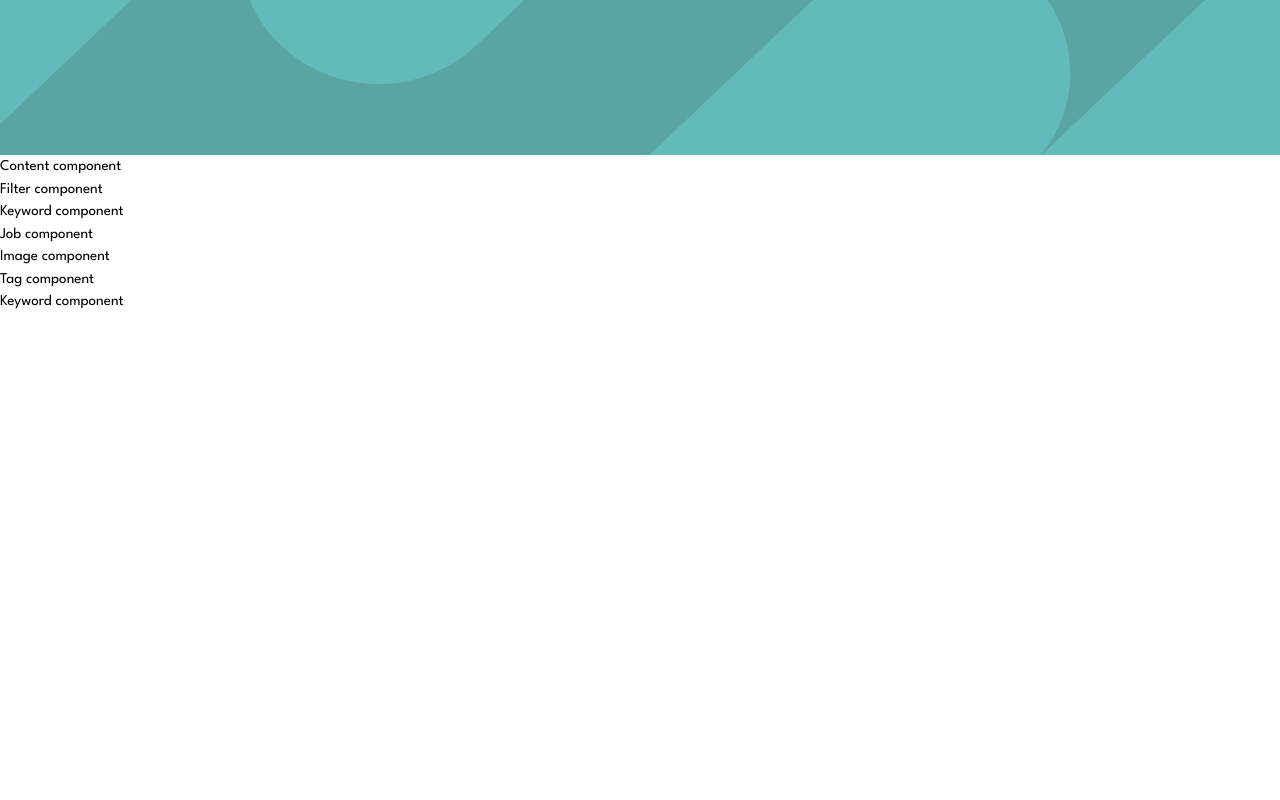
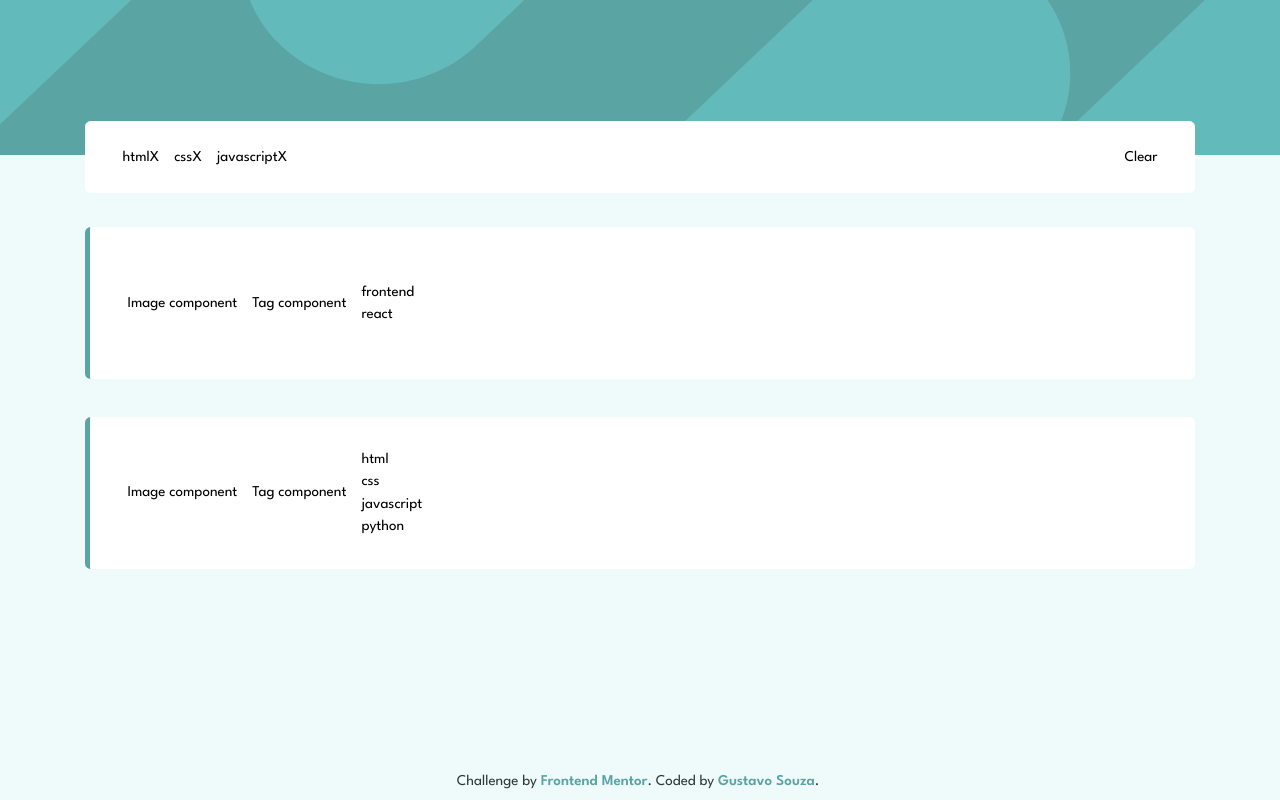
Before and after one commit to GustavoSouza123/job-listings-with-filtering, a React (Vite) app: page / in a window 1280 px wide. Built offline with nearby package versions, Linux system fonts and the light colour scheme.

Commit message:
Content, Filter, Job, Keyword and Footer components

```diff
--- a/src/components/App.jsx
+++ b/src/components/App.jsx
@@ -2,12 +2,14 @@ import React from "react";
 import "../css/index.css";
 import Background from "./Background";
 import Content from "./Content";
+import Footer from "./Footer";
 
 export default function App() {
     return (
         <div className="">
             <Background />
             <Content />
+            <Footer />
         </div>
     );
 }
--- a/src/components/Content.jsx
+++ b/src/components/Content.jsx
@@ -1,13 +1,16 @@
 import React from "react";
+import { useState } from "react";
 import Filter from "./Filter";
 import Job from "./Job";
 
 export default function Content() {
+    const [filterKeywords, setFilterKeywords] = useState(['html', 'css', 'javascript']);
+
     return (
-        <div className="">
-            <p>Content component</p>
-            <Filter />
-            <Job />
+        <div className="w-full min-h-[calc(100vh-155px)] flex flex-col items-center bg-grayish-cyan-1 px-6">
+            <Filter keywords={filterKeywords} />
+            <Job keywords={['frontend', 'react']} />
+            <Job keywords={['html', 'css', 'javascript', 'python']} />
         </div>
     );
 }
--- a/src/components/Filter.jsx
+++ b/src/components/Filter.jsx
@@ -1,11 +1,19 @@
 import React from "react";
 import Keyword from "./Keyword";
 
-export default function Filter() {
+export default function Filter({ keywords }) {
     return (
-        <div className="">
-            <p>Filter component</p>
-            <Keyword />
+        <div className="w-full max-w-[1110px] h-[72px] bg-white rounded-md flex justify-between items-center px-10 relative bottom-9">
+            {keywords.length > 0 && (
+                <ul className="flex gap-4">
+                    {keywords.map((keyword, index) =>
+                        <li className="" key={index}>
+                            <Keyword parent="filter" text={keyword} />
+                        </li>
+                    )}
+                </ul>
+            )}
+            <div className="">Clear</div>
         </div>
     );
 }
--- /dev/null
+++ b/src/components/Footer.jsx
@@ -0,0 +1,10 @@
+import React from "react";
+
+export default function Footer() {
+    return (
+        <footer className="absolute z-50 bottom-0 w-full h-10 flex justify-center items-center text-grayish-cyan-4">
+            <span className="mr-1">Challenge by <a className="text-cyan font-semibold" href="https://www.frontendmentor.io?ref=challenge" target="_blank">Frontend Mentor</a>.</span>
+            <span className="mr-1">Coded by <a className="text-cyan font-semibold" href="https://www.gustavo-souza.com" target="_blank">Gustavo Souza</a>.</span>
+        </footer>
+    );
+}
--- a/src/components/Job.jsx
+++ b/src/components/Job.jsx
@@ -3,13 +3,20 @@ import Image from "./Image";
 import Tag from "./Tag";
 import Keyword from "./Keyword";
 
-export default function Job() {
+export default function Job({ tags = {new: false, featured: true}, keywords }) {
     return (
-        <div className="">
-            <p>Job component</p>
+        <div className={`w-full max-w-[1110px] h-[152px] bg-white rounded-md flex items-center gap-4 px-10 border-l-[5px] border-solid ${tags.featured ? 'border-cyan' : 'border-transparent'} mb-10`}>
             <Image />
             <Tag />
-            <Keyword />
+            {keywords.length > 0 && (
+                <ul className="">
+                    {keywords.map((keyword, index) =>
+                        <li className="" key={index}>
+                            <Keyword parent="job" text={keyword} />
+                        </li>
+                    )}
+                </ul>
+            )}
         </div>
     );
 }
--- a/src/components/Keyword.jsx
+++ b/src/components/Keyword.jsx
@@ -1,7 +1,14 @@
 import React from "react";
 
-export default function Keyword() {
+export default function Keyword({ parent, text }) {
     return (
-        <p>Keyword component</p>
+        <div className="">
+            {parent === "filter" ? (
+                <div className="">
+                    {text}
+                    <span className="">X</span>
+                </div>
+            ) : parent === "job" ? text : null}
+        </div>
     );
 }
--- a/src/css/index.css
+++ b/src/css/index.css
@@ -11,6 +11,7 @@
         --light-grayish-cyan-2: hsl(180, 31%, 95%);
         --dark-grayish-cyan: hsl(180, 8%, 52%);
         --very-dark-grayish-cyan: hsl(180, 14%, 20%);
+        --white: hsl(0, 0%, 100%);
     }
 
     html,
--- a/tailwind.config.js
+++ b/tailwind.config.js
@@ -8,10 +8,11 @@ export default {
     extend: {
       colors: {
         "cyan": "var(--desaturated-dark-cyan)",
-        "grayish-cyan-1": "var(--light-grayish-cyan-2)",
+        "grayish-cyan-1": "var(--light-grayish-cyan-1)",
         "grayish-cyan-2": "var(--light-grayish-cyan-2)",
         "grayish-cyan-3": "var(--dark-grayish-cyan)",
         "grayish-cyan-4": "var(--very-dark-grayish-cyan)",
+        "white": "var(--white)",
       },
       backgroundImage: {
         "desktop-header": "url('./src/assets/bg-header-desktop.svg')",
```
Also changed, not shown: starter/notes.txt.
